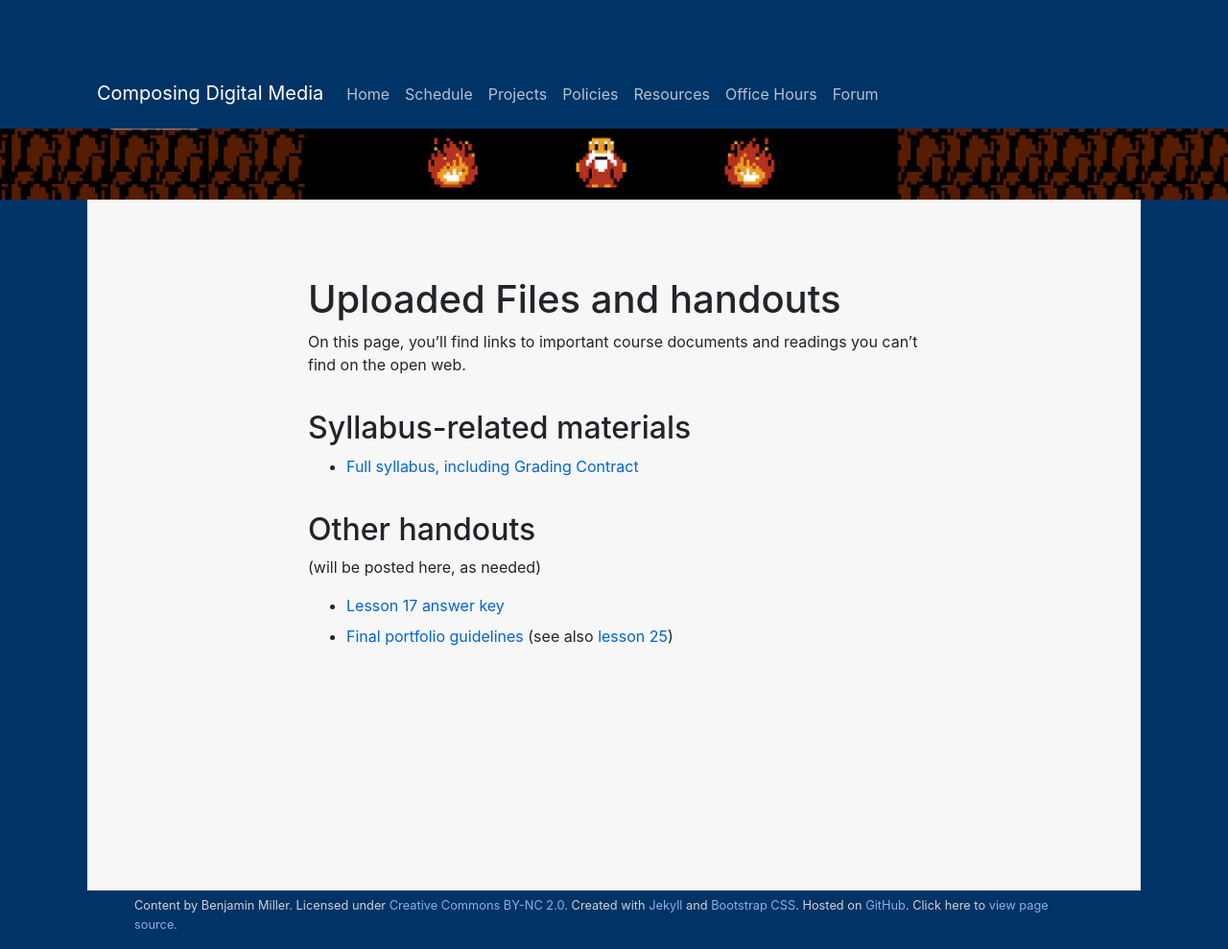
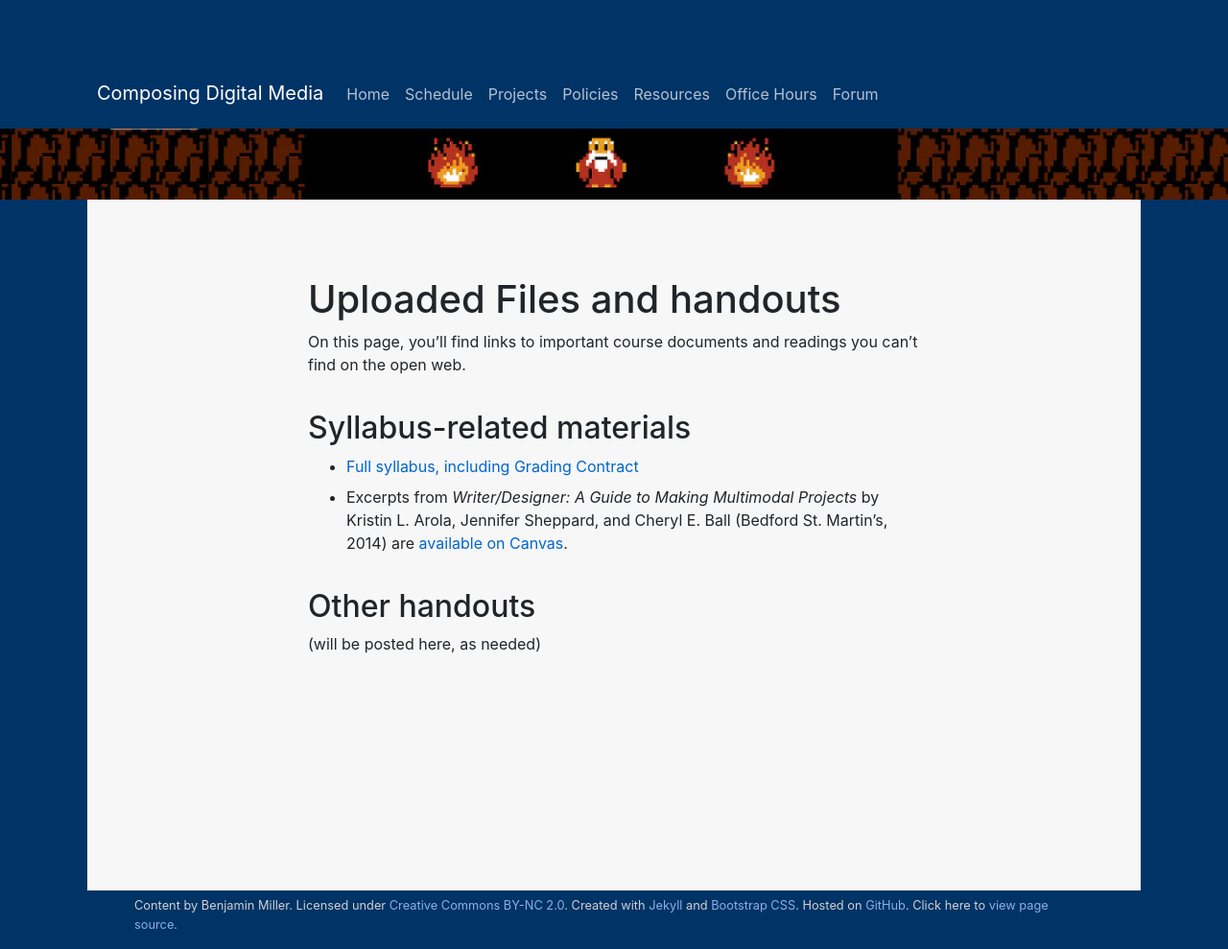
Before and after one commit to benmiller314/cdm2025spring, a Jekyll site: the page built from uploads.md, in a window 1280 px wide. Shown: the whole page at 96% size. Built offline with Jekyll 4.4.1, drawn with Linux system fonts in a browser that asks for light colours; our own code applies the rules of GitHub Pages for plain Markdown files.

Commit message:
Update uploads.md

```diff
--- a/uploads.md
+++ b/uploads.md
@@ -13,9 +13,10 @@ On this page, you'll find links to important course documents and readings you c
 ## Syllabus-related materials
 
 * [Full syllabus, including Grading Contract]({{site.github.repository_url}}/raw/gh-pages/uploads/miller--syllabus-with-grading-contract--composing-digital-media--{{site.course.slugterm}}.pdf)
+* Excerpts from _Writer/Designer: A Guide to Making Multimodal Projects_ by Kristin L. Arola, Jennifer Sheppard, and Cheryl E. Ball (Bedford St. Martin's, 2014) are [available on Canvas]({{site.canvas_url}}).
 
 ## Other handouts
 (will be posted here, as needed)
 
-* [Lesson 17 answer key](uploads/lesson-17--web--answer-key.docx)
-* [Final portfolio guidelines](uploads/handout--final-portfolio-prompt.docx) (see also [lesson 25](plans/lesson-25))
+<!-- * [Lesson 17 answer key](uploads/lesson-17--web--answer-key.docx)
+* [Final portfolio guidelines](uploads/handout--final-portfolio-prompt.docx) (see also [lesson 25](plans/lesson-25)) -->
```
